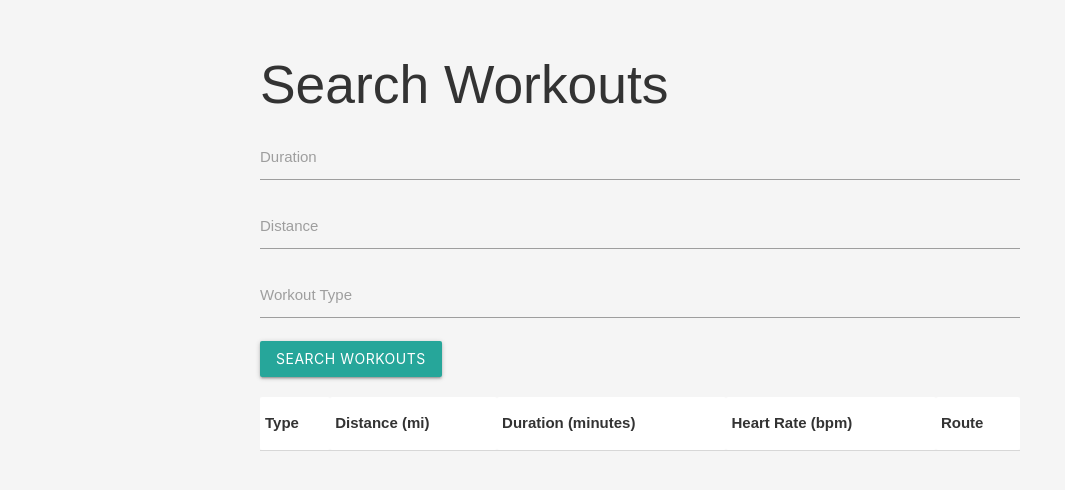
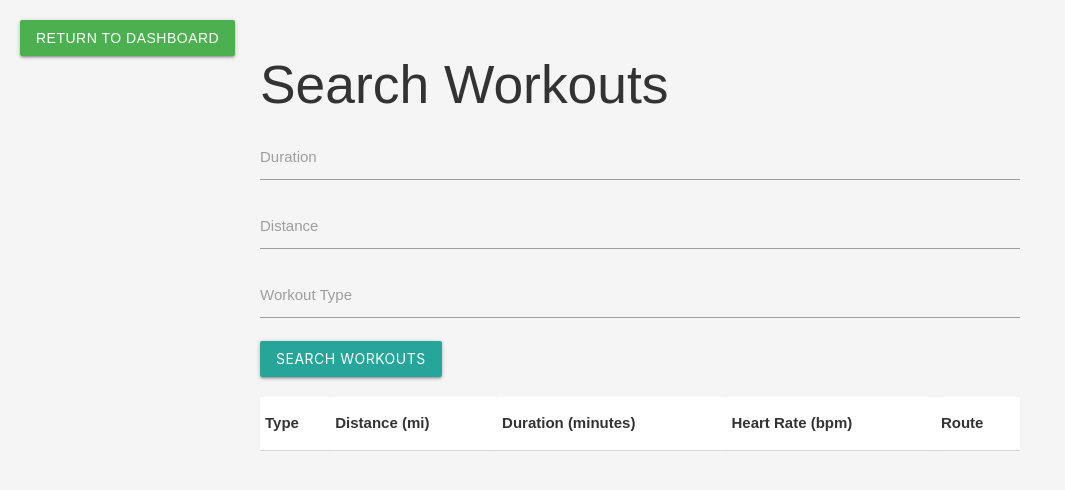
Before and after one commit to lmoore36/workout-tracker-app-team, a website: page frontend/search.html in a window 1280 px wide. Shown: the whole page, without its empty margins (0-1065 px from the left). Drawn offline with nearby package versions, Linux system fonts and the light colour scheme; no server answers.

Commit message:
ending for the day yasss

```diff
--- a/frontend/search.html
+++ b/frontend/search.html
@@ -34,9 +34,16 @@
       top: 0;
       background-color: #fff;
     }
+
+    .return-button {
+      position: absolute;
+      top: 20px;
+      left: 20px;
+    }
   </style>
 </head>
 <body>
+  <a href="index.html" class="return-button btn green">Return to Dashboard</a>
   <div class="container">
     <h2>Search Workouts</h2>
     <form id="searchForm">
```
